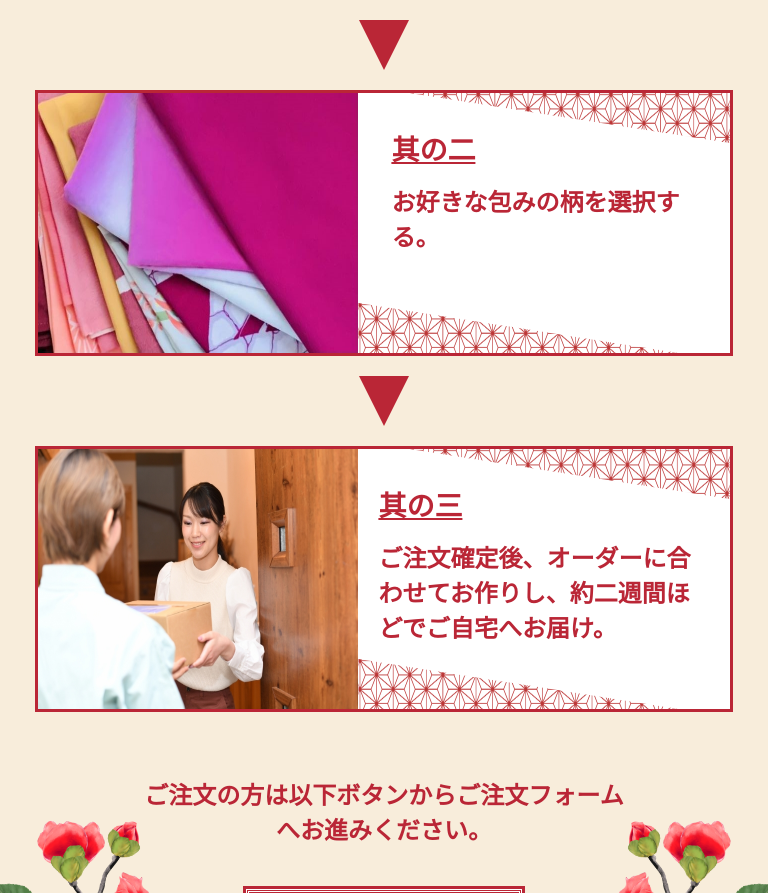
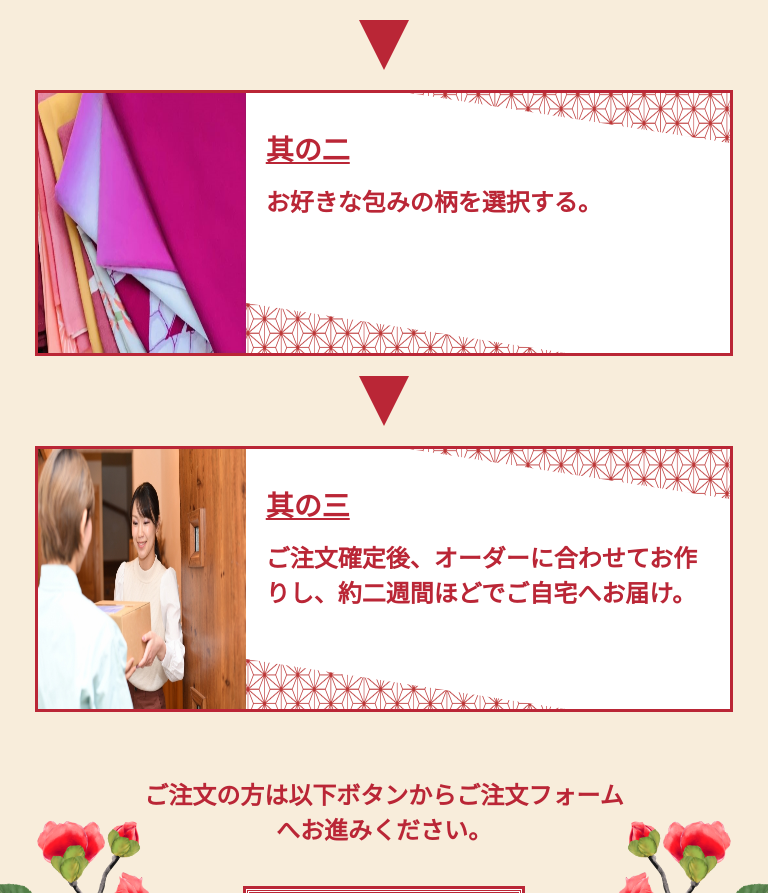
Before and after one commit to NKgit-22/LP-site.github.io, a plain HTML site: page index.html in a window 768 px wide. Shown: the part 5003-5896 px from the top of the page. Drawn offline with Linux system fonts and the light colour scheme; a web font is replaced by a local one.

Commit message:
Update style.css

```diff
--- a/style.css
+++ b/style.css
@@ -299,19 +299,19 @@ footer{
     justify-content: center;
     align-items: center;
     margin: 20px auto;
-    width: 940px;
+    width: 90%;
     border: 3px solid #BA2636;
 }
 
 .method img{
-    width: 320px;
+    width: 30%;
     height: 220px;
 }
 
 .how-to{
     display: block;
     background-color: #FFFFFF;
-    width: 580px;
+    width: 70%;
     height: 180px;
     padding: 20px;
     position: relative;
@@ -738,6 +738,10 @@ footer{
         background-color: #BA2636;
     }
 
+    .method img{
+        width: 320px;
+    }
+
     .how-to{
         display: block;
         background-color: #FFFFFF;
@@ -874,20 +878,11 @@ footer{
         height: 1100px;
     }
 
-    .method{
-        width: 90%;
-    }
-
     .method img{
         height: 260px;
     }
 
-    .padding-tablet{
-        padding: 20px 33px;
-    }
-
     .how-to{
-        width: auto;
         height: 220px;
     }
 
```
